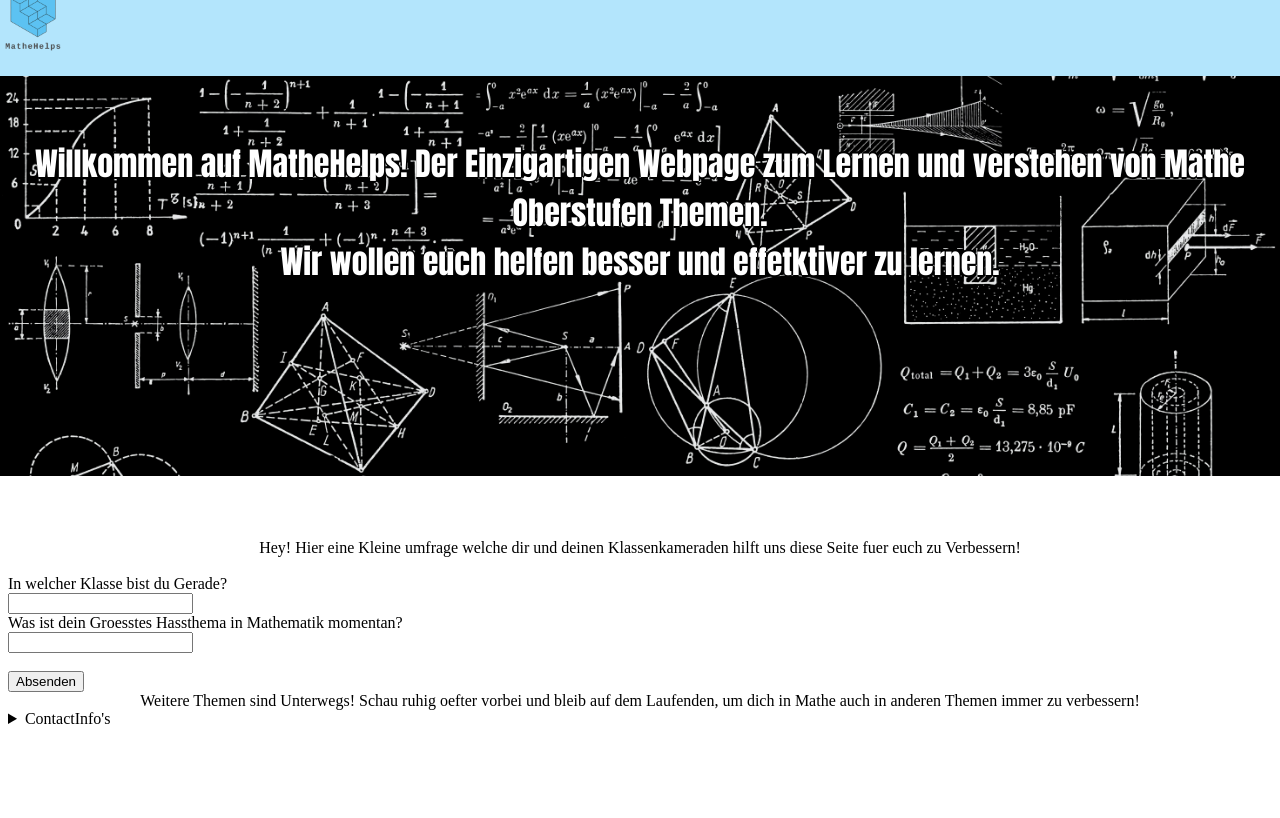
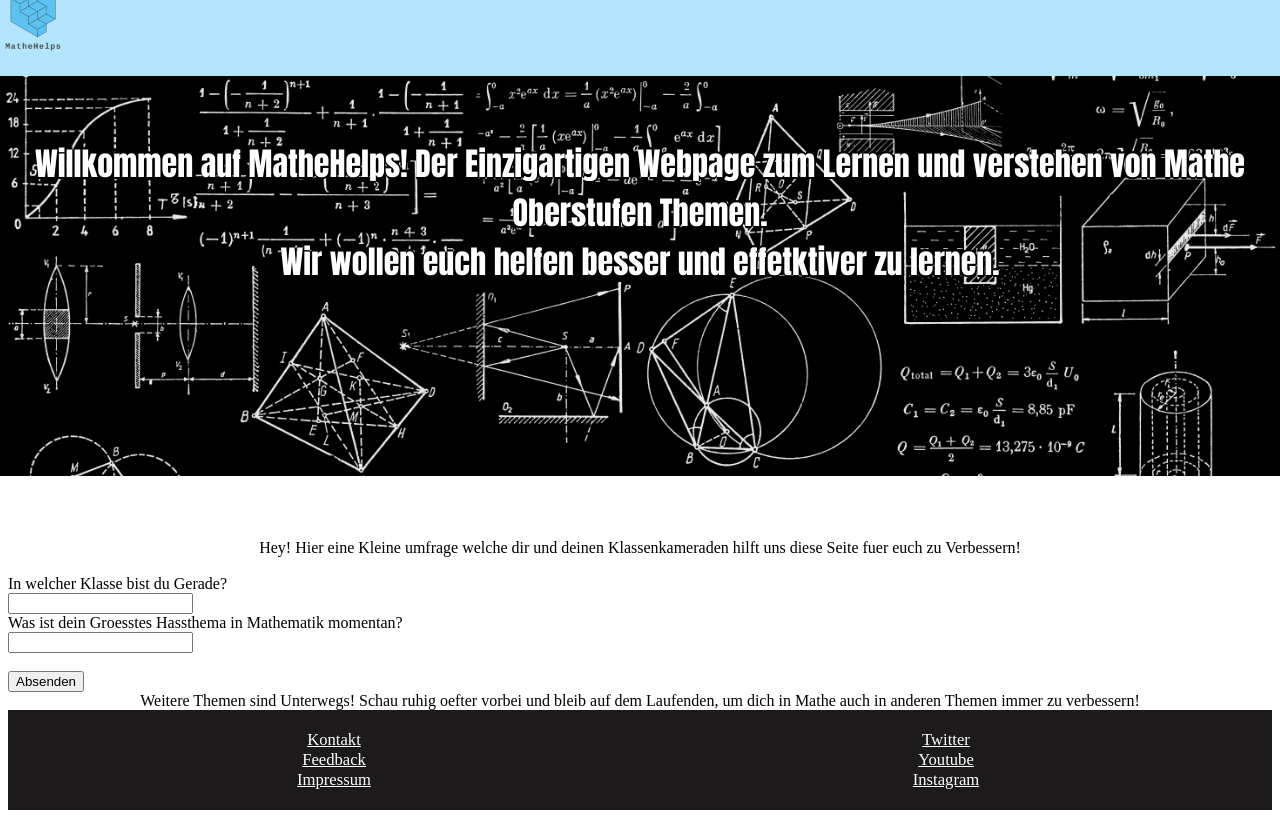
Before and after one commit to BlackyPurp/Webdev, a plain HTML site: page index.html in a window 1280 px wide. Shown: the top 818 px of the page. Drawn offline with Linux system fonts and the light colour scheme.

Commit message:
Update index.html
zeile 49 bis 56

```diff
--- a/index.html
+++ b/index.html
@@ -46,16 +46,13 @@
     <section id="moreTopics">
       <div>Weitere Themen sind Unterwegs! Schau ruhig oefter vorbei und bleib auf dem Laufenden, um dich in Mathe auch in anderen Themen immer zu verbessern!</div>
     </section>
-    <footer>
-      <!-- Summary yes or no? -->
-      <details>
-        <summary>ContactInfo's</summary>
-        <div id="contactLink"><a href="contact.html">Kontakt & Feedback</a></div>
-        <!-- extra page for Impressum or just add a summary for it? -->
-        <div id="impressumLink"><a href="impressum.html">Impressum</a></div>
-        <!-- Social Media text can be swapped out with Icons if available -->
-        <span id="socialmediaLinks"><a href="instagram.com">Instagram </a></span> <span><a href="twitter.com">Twitter</a></span>
-      </details>
+      <footer class="footer">
+        <div class="firstlink"><a href="contact.html">Kontakt</a>
+        <br><a href="feedback.html">Feedback</a>
+        <br><a href="impressum.html">Impressum</a></div>
+        <div class="socialmedialinks"><a href="twitter.com"><i class="fab fa-twitter"></i>Twitter </a>
+        <br><a href="youtube.com">Youtube </a>
+        <br><a href="instagram.com">Instagram </a></div>
     </footer>
   </body>
 </html>
```
